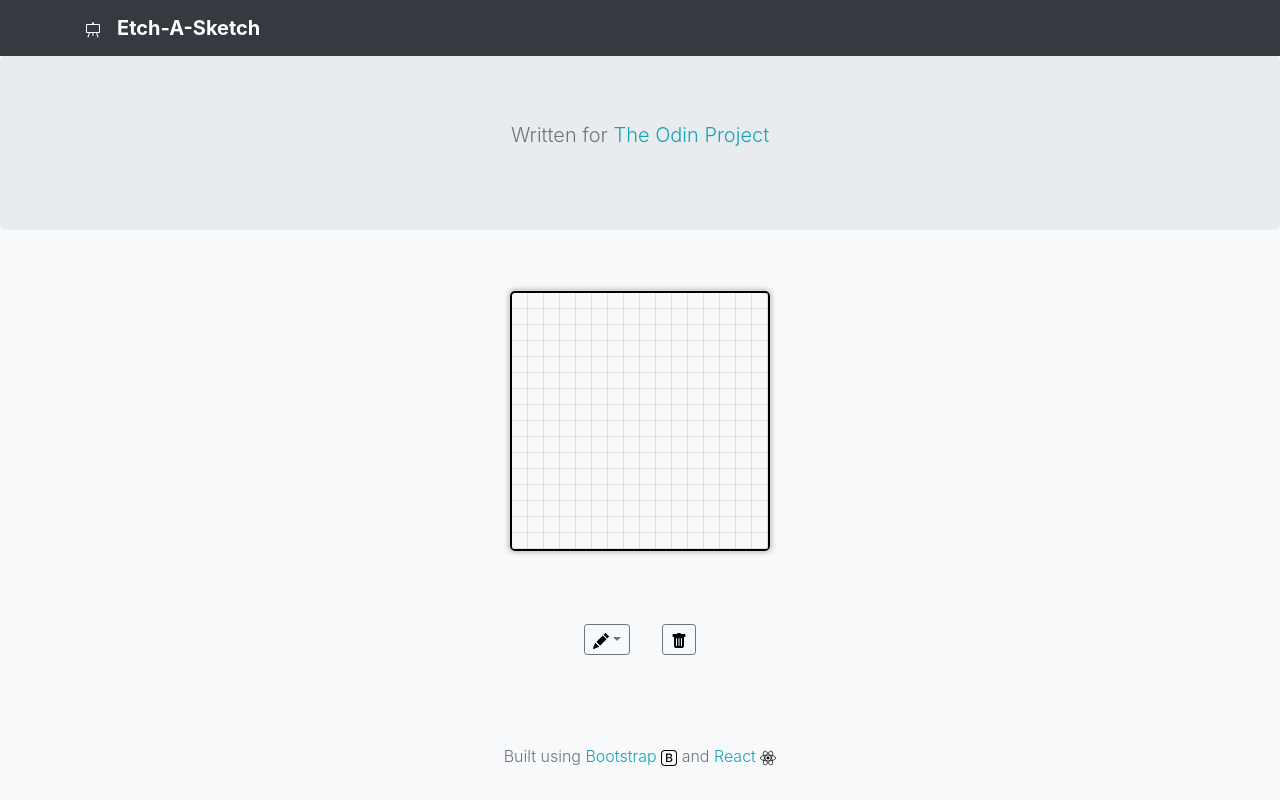
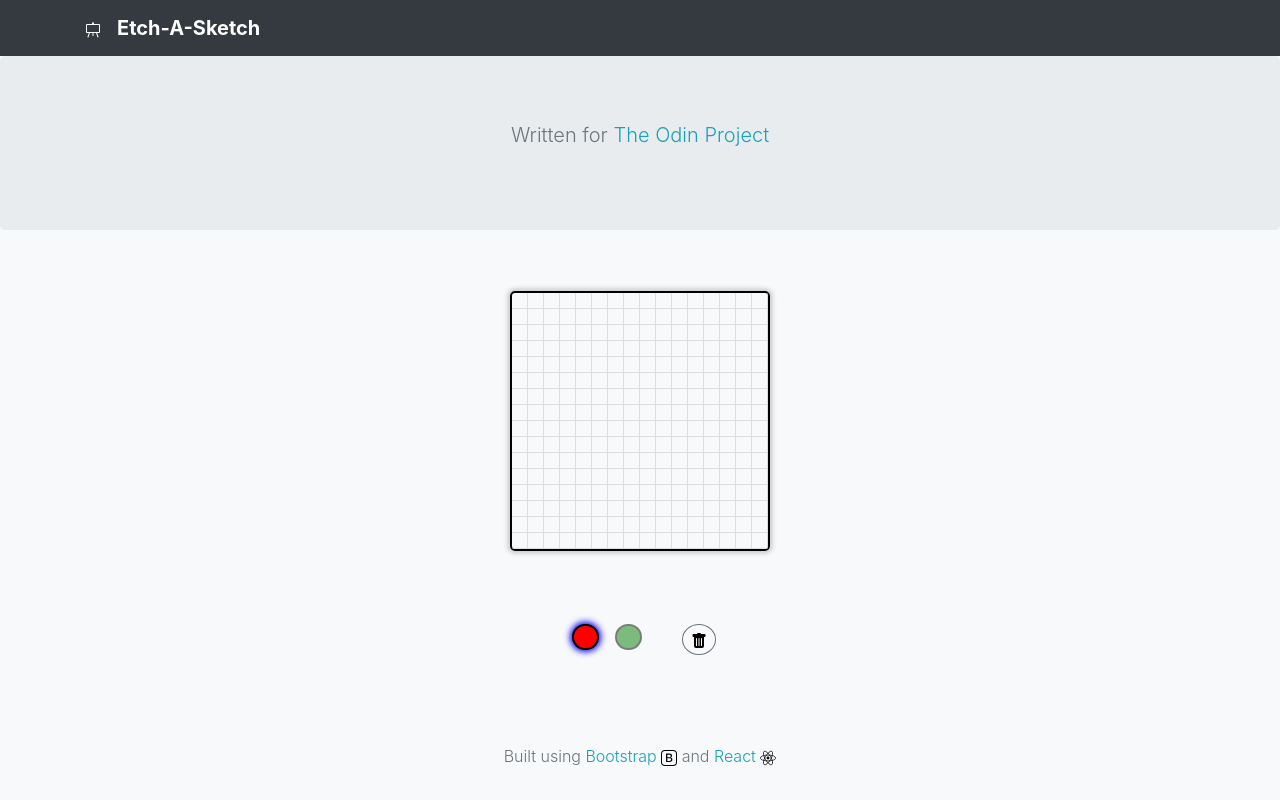
Before and after one commit to clormor/etch-a-sketch, a React (Create React App) app: page / in a window 1280 px wide. Built offline with nearby package versions, Linux system fonts and the light colour scheme.

Commit message:
basic etch a sketch

```diff
--- a/package.json
+++ b/package.json
@@ -16,7 +16,7 @@
     "react-scripts": "3.4.3"
   },
   "scripts": {
-    "start": "react-scripts start",
+    "start": "export HTTPS=true&&SSL_CRT_FILE=cert.pem&&SSL_KEY_FILE=key.pem react-scripts start",
     "build": "react-scripts build",
     "test": "react-scripts test",
     "eject": "react-scripts eject",
--- a/src/App.js
+++ b/src/App.js
@@ -1,4 +1,4 @@
-import React from "react";
+import React, { useState } from "react";
 import Header from "./Header";
 import Banner from "./Banner";
 import EtchASketchGrid from "./EtchASketchGrid";
@@ -10,12 +10,14 @@ import AppLogo from "./images/logo.svg";
 function App() {
   let headerImage = <Image src={AppLogo} altText="Etch-A-Sketch Logo" />;
 
+  const [color, setColor] = useState("red");
+
   return (
     <div className="h-100 d-flex flex-column text-center">
       <Header title="Etch-A-Sketch" image={headerImage} />
       <Banner />
-      <EtchASketchGrid />
-      <CommandPalette />
+      <EtchASketchGrid chosenColor={color} clearColor={"white"} gridSize={16} />
+      <CommandPalette palette={{ color, setColor, clearColor: "white" }} />
       <Footer />
     </div>
   );
--- a/src/CommandPalette.js
+++ b/src/CommandPalette.js
@@ -1,47 +1,54 @@
 import React from "react";
 import Image from "./Image";
-import PencilFill from "./images/pencil-fill.svg";
 import TrashFill from "./images/trash-fill.svg";
 
-export default function CommandPalette() {
-  const createCommand = (icon, altText, dropdown, onClick) => {
-    if (dropdown) {
-      return (
-        <div className="btn-group-sm p-3" role="group">
-          <button
-            type="button"
-            className="btn btn-outline-secondary dropdown-toggle"
-            id="btnGroupDrop1"
-            data-toggle="dropdown"
-            aria-haspopup="true"
-            aria-expanded="false"
-          >
-            <Image src={icon} altText={altText} />
-          </button>
-          <div class="dropdown-menu" aria-labelledby="btnGroupDrop1">
-            <a className="dropdown-item" href="a">
-              Dropdown link
-            </a>
-            <a className="dropdown-item" href="b">
-              Dropdown link
-            </a>
-          </div>
-        </div>
-      );
+export default function CommandPalette(props) {
+  const chosenColor = props.palette.color;
+  const setColor = props.palette.setColor;
+
+  const handleButtonPress = (event) => setColor(event.target.id);
+
+  const createButtonGroup = (buttons) => {
+    return <div className="btn-group-sm p-3">{buttons}</div>;
+  };
+  const createColorButton = (color) => {
+    let className = "myCircle";
+    if (color === chosenColor) {
+      className += " selected";
     }
     return (
-      <div className="btn-group-sm p-3">
-        <button type="button" className="btn btn-outline-secondary">
-          <Image src={icon} altText={altText} />
-        </button>
-      </div>
+      <button
+        id={color}
+        className={className}
+        style={{ backgroundColor: color }}
+        onClick={handleButtonPress}
+      ></button>
+    );
+  };
+  const createIconButton = (icon, altText, onClick) => {
+    return (
+      <button
+        type="button"
+        className="btn btn-outline-secondary rounded-circle"
+        onClick={onClick}
+      >
+        <Image src={icon} altText={altText} />
+      </button>
     );
   };
 
+  const clearGrid = () => {
+    setColor(props.palette.clearColor);
+  };
+
+  let redButton = createColorButton("red");
+  let greenButton = createColorButton("green");
+  let clearButton = createIconButton(TrashFill, "clear", clearGrid);
+
   return (
     <div className="btn-toolbar m-auto" role="group">
-      {createCommand(PencilFill, "poop", true)}
-      {createCommand(TrashFill, "poop")}
+      {createButtonGroup([redButton, greenButton])}
+      {createButtonGroup([clearButton])}
     </div>
   );
 }
--- a/src/EtchASketchGrid.js
+++ b/src/EtchASketchGrid.js
@@ -1,17 +1,38 @@
-import React from "react";
+import React, { useState } from "react";
 import "./css/EtchASketch.css";
 
-export default function EtchASketchGrid() {
+function GridSquare(props) {
+  const [color, setColor] = useState(props.color);
+
+  const processMouseOver = (event) => {
+    setColor(props.chosenColor);
+  };
+
+  const renderCell = () => {
+    return (
+      <div
+        className="etch-cell"
+        onMouseOver={processMouseOver}
+        style={{ backgroundColor: color }}
+      ></div>
+    );
+  };
+
+  return renderCell();
+}
+
+export default function EtchASketchGrid(props) {
   const gridSize = 16;
 
-  const renderCell = (rowNum, colNum, gridSize) => {
-    return <div className="etch-cell"></div>;
-  };
-
-  const renderRow = (rowNum, gridSize) => {
+  const renderRow = (gridSize) => {
     let cells = [];
     for (let colNum = 0; colNum < gridSize; colNum++) {
-      cells.push(renderCell(rowNum, colNum, gridSize));
+      cells.push(
+        <GridSquare
+          color={props.defaultColor}
+          chosenColor={props.chosenColor}
+        />
+      );
     }
     return <div className="etch-row">{cells}</div>;
   };
@@ -19,7 +40,7 @@ export default function EtchASketchGrid() {
   const renderGrid = (gridSize) => {
     let rows = [];
     for (let rowNum = 0; rowNum < gridSize; rowNum++) {
-      rows.push(renderRow(rowNum, gridSize));
+      rows.push(renderRow(gridSize));
     }
     return <div className="etch-grid">{rows}</div>;
   };
--- a/src/css/EtchASketch.css
+++ b/src/css/EtchASketch.css
@@ -20,3 +20,28 @@
   width: 1em;
   height: 1em;
 }
+
+.myCircle {
+  border-radius: 50%;
+  border: 2pt solid black;
+  height: 20pt;
+  width: 20pt;
+  display: inline-block;
+  margin: 0 0.5em;
+  opacity: 0.5;
+}
+
+.myCircle:hover {
+  cursor: pointer;
+  -webkit-box-shadow: 0px 0px 6px 2px rgba(13, 9, 235, 1);
+  -moz-box-shadow: 0px 0px 6px 2px rgba(13, 9, 235, 1);
+  box-shadow: 0px 0px 6px 2px rgba(13, 9, 235, 1);
+}
+
+.myCircle.selected {
+  opacity: 1;
+  outline: none;
+  -webkit-box-shadow: 0px 0px 6px 2px rgba(13, 9, 235, 1);
+  -moz-box-shadow: 0px 0px 6px 2px rgba(13, 9, 235, 1);
+  box-shadow: 0px 0px 6px 2px rgba(13, 9, 235, 1);
+}
```
Also changed, not shown: 1 other file (tests, documents, lock files or other folders).
